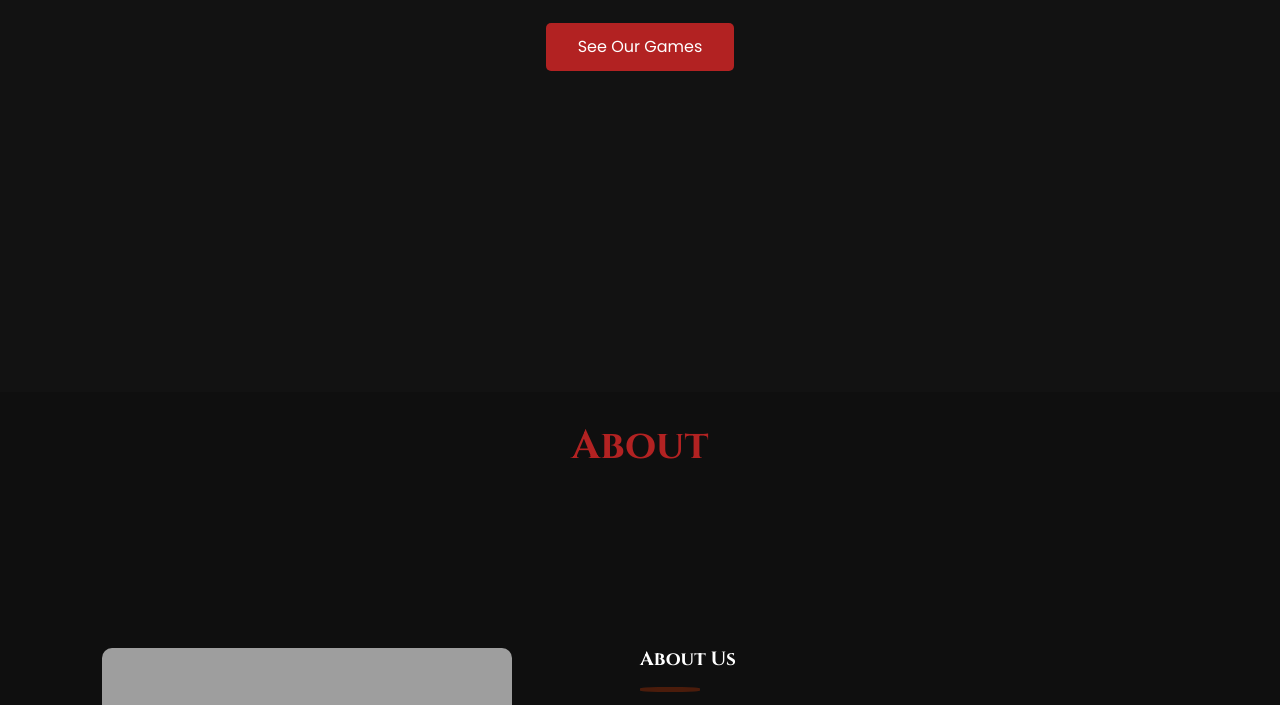
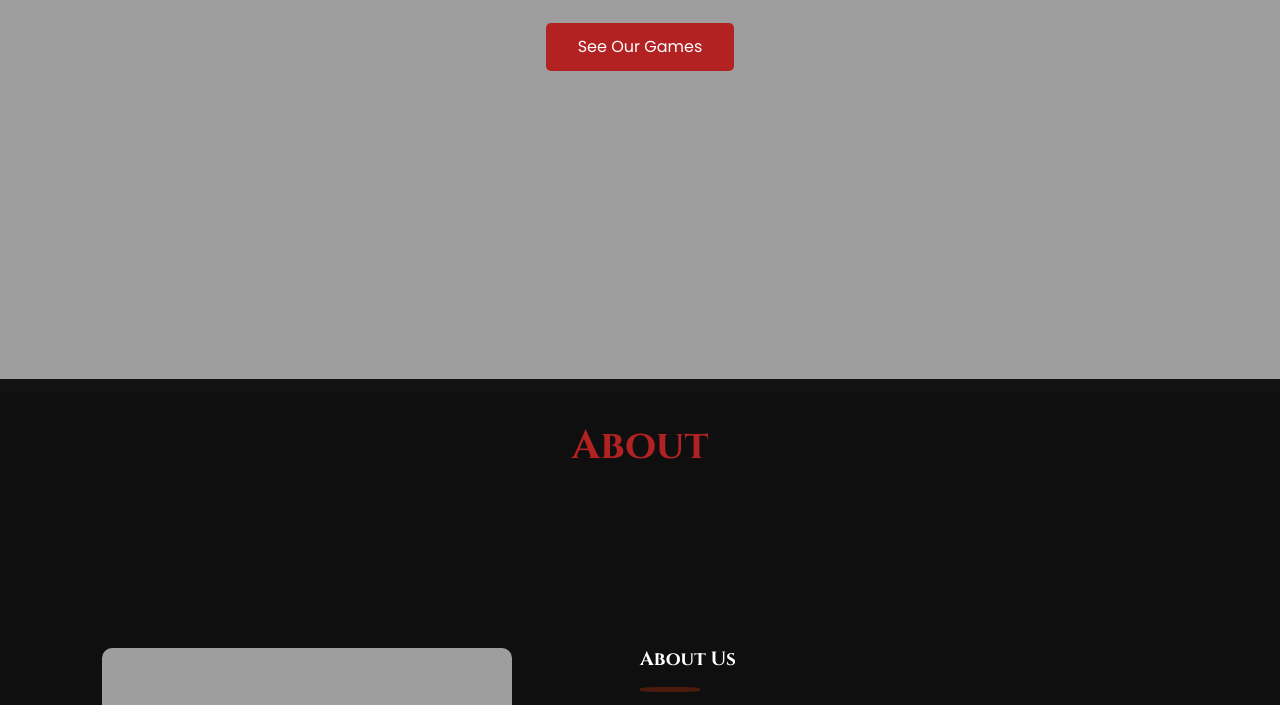
Before and after one commit to mohammedashik05/TitanCore, a plain HTML site: page index.html in a window 1280 px wide. Shown: the part 413-1118 px from the top of the page. Drawn offline with nearby package versions, Linux system fonts and the light colour scheme; the site is published under a folder, as on GitHub Pages, so addresses that start at the root find nothing.

Commit message:
Fix image paths and add images

```diff
--- a/index.html
+++ b/index.html
@@ -78,7 +78,7 @@
           <div
             class="slide active"
             style="
-              background-image: url(/image/wp1858401-god-of-war-wallpaper.jpg);
+              background-image: url(image/wp1858401-god-of-war-wallpaper.jpg);
             "
           >
             <div class="overlay">
```
